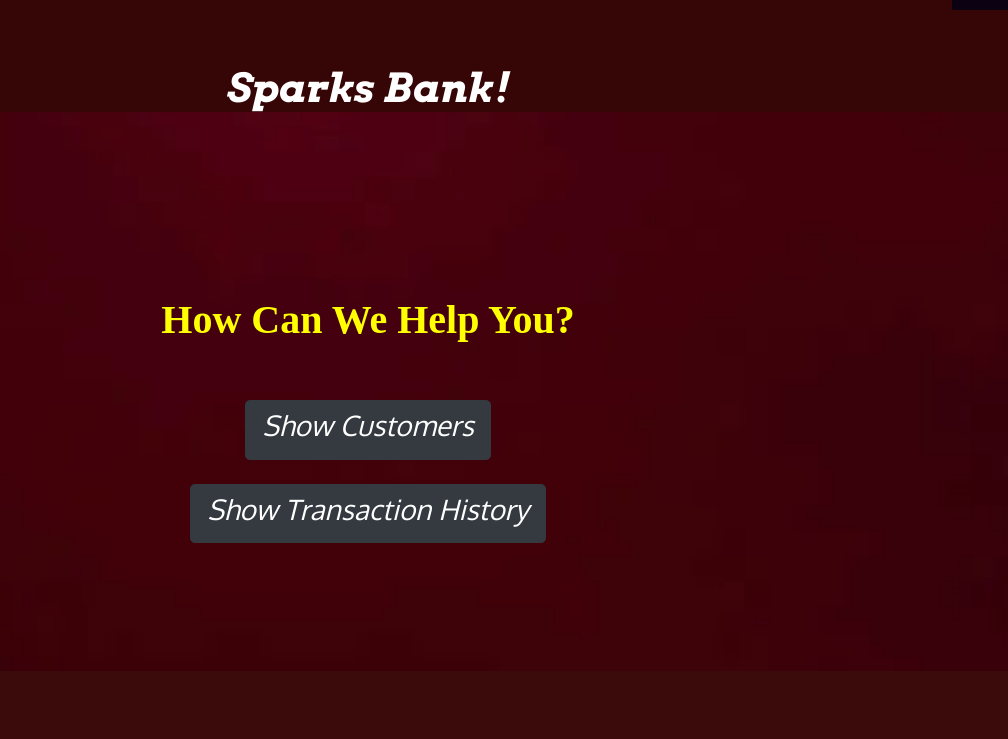
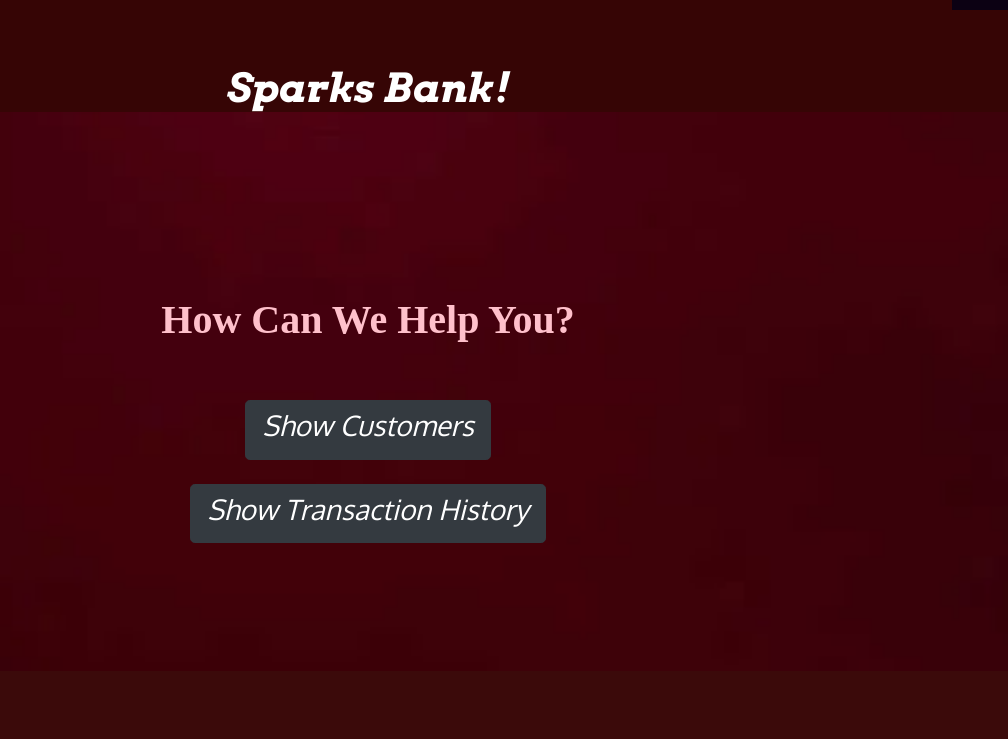
Before and after one commit to Avaru-Aashish/sparksbanking, a plain HTML site: page index.html in a window 1280 px wide. Shown: the top 739 px of the page, without its empty margins (272-1280 px from the left). Drawn offline with nearby package versions, Linux system fonts and the light colour scheme.

Commit message:
Update style.css

```diff
--- a/style.css
+++ b/style.css
@@ -5,7 +5,7 @@
     background-position: center center;
  }
  #help{
-	 color:yellow
+	 color:pink
 	 ;
 	 font-weight: 650;
 	 font-family:'Times New Roman', Times, serif
```
